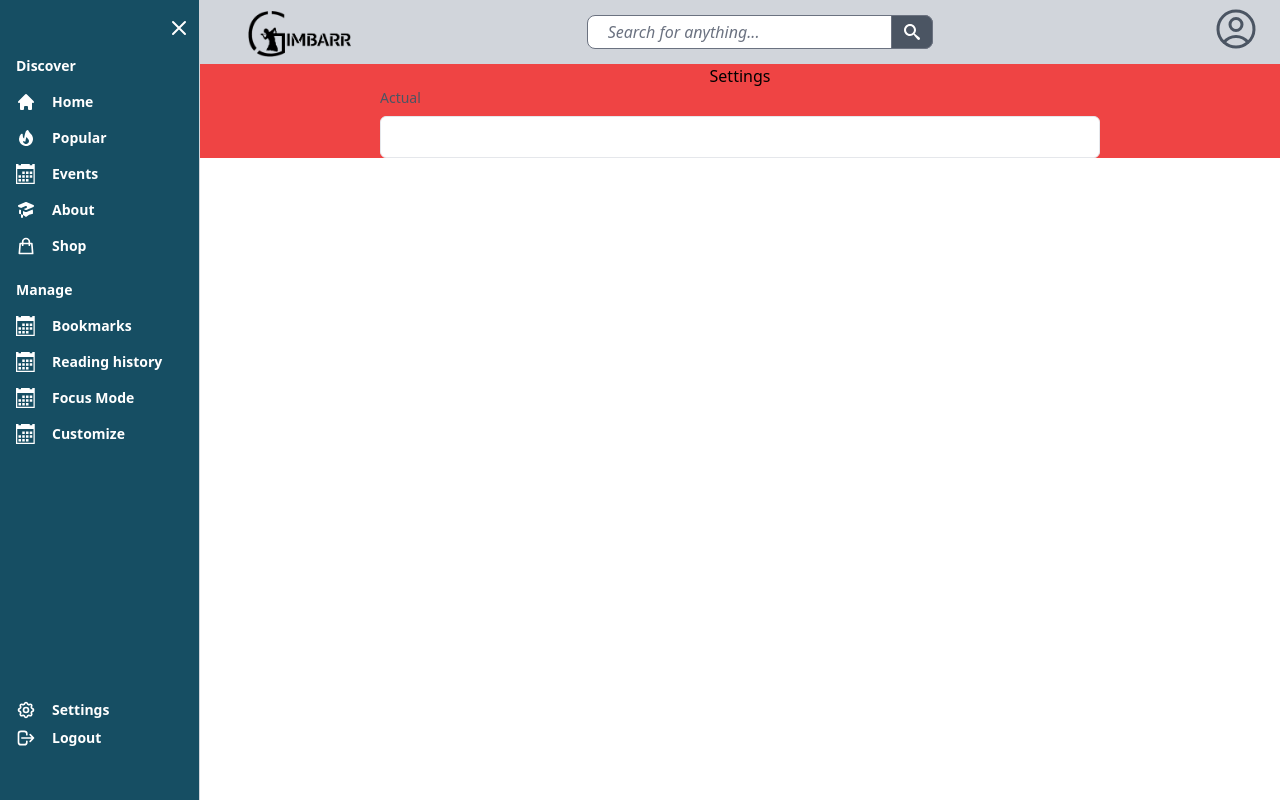
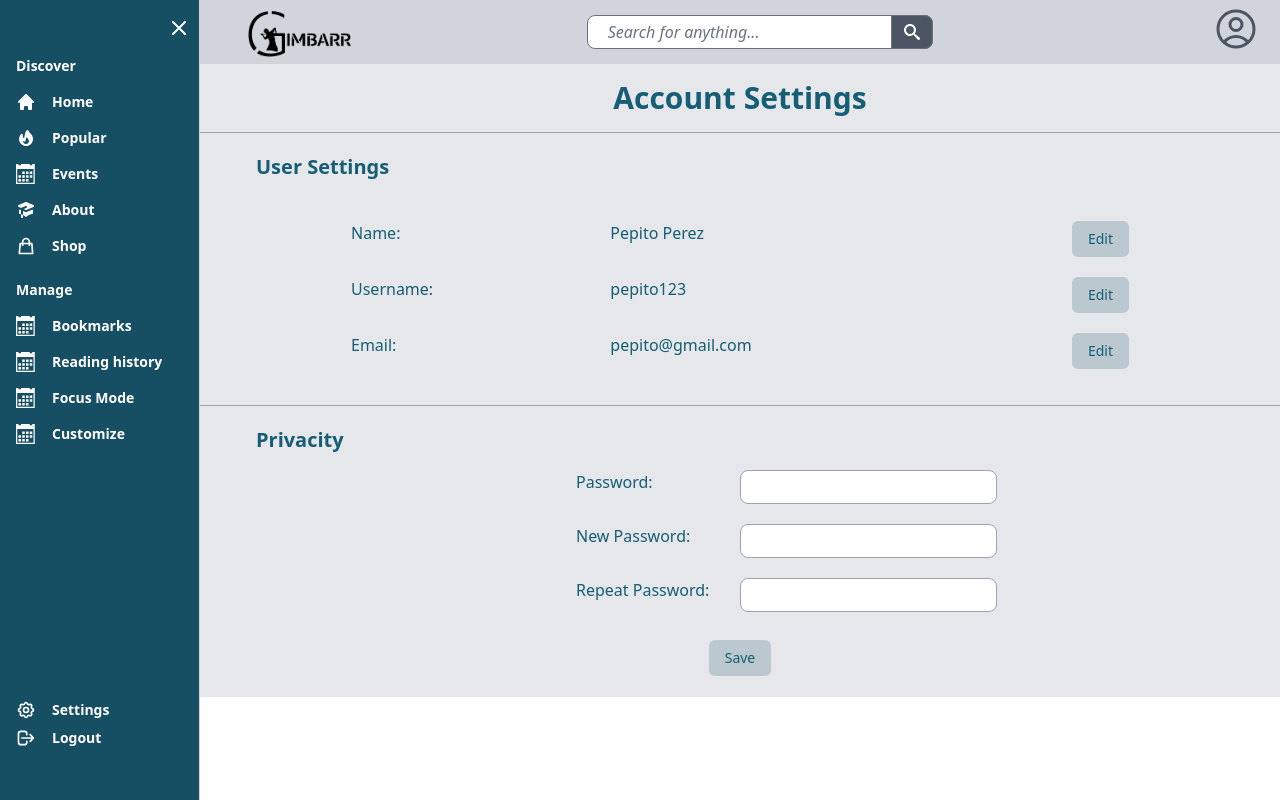
Before and after one commit to jyuly12/gimbarr, a Next.js app in the folder gimbarr-app/: page /account-settings in a window 1280 px wide. Built offline with nearby package versions, Linux system fonts and the light colour scheme.

Commit message:
Add new views

```diff
--- /dev/null
+++ b/gimbarr-app/components/settingsModal.tsx
@@ -0,0 +1,111 @@
+import { Dialog, Transition } from '@headlessui/react'
+import { Fragment, useState } from 'react'
+
+export default function SettingsModal({name}) {
+  let [isOpen, setIsOpen] = useState(false)
+
+  function closeModal() {
+    setIsOpen(false)
+  }
+
+  function openModal() {
+    setIsOpen(true)
+  }
+
+  function upload(){
+    if (name == 'name'){
+      console.log('upload name');
+    };
+    if (name == 'username'){
+      console.log('upload username');
+    };
+    if (name == 'email'){
+      console.log('upload email');
+    };
+
+  }
+
+  return (
+    <>
+      <div className="">
+        <button
+          type="button"
+          onClick={openModal}
+          className="rounded-md bg-opacity-20  bg-cyan-900 px-4 py-2 text-sm font-medium text-cyan-800 hover:bg-opacity-30 focus:outline-none focus-visible:ring-2 focus-visible:ring-white focus-visible:ring-opacity-75"
+        >
+          Edit
+        </button>
+      </div>
+
+      <Transition appear show={isOpen} as={Fragment}>
+        <Dialog as="div" className="relative z-10" onClose={closeModal}>
+          <div className="fixed inset-0 overflow-y-auto">
+            <div className="flex min-h-full items-center justify-center p-4 text-center">
+              <Transition.Child
+                as={Fragment}
+                enter="ease-out duration-300"
+                enterFrom="opacity-0 scale-95"
+                enterTo="opacity-100 scale-100"
+                leave="ease-in duration-200"
+                leaveFrom="opacity-100 scale-100"
+                leaveTo="opacity-0 scale-95"
+              >
+                <Dialog.Panel className="w-full max-w-md transform overflow-hidden rounded-2xl bg-white p-6 text-left align-middle shadow-xl transition-all">
+                  <Dialog.Title
+                    as="h3"
+                    className="text-lg font-medium leading-6 text-gray-900 capitalize"
+                  >
+                    {name}
+                  </Dialog.Title>
+                  { name == 'name' &&
+                    <div className="py-6 grid grid-cols-2 gap-6">
+                      <p>Name: </p>
+                      <input type="text" className='border border-gray-400 rounded-lg px-3 py-1 outline-cyan-700'/>
+                      <p>Last Name:</p>
+                      <input type="text" className='border border-gray-400 rounded-lg px-3 py-1 outline-cyan-700'/>
+                  </div>
+                  }
+
+                  { name == 'username' &&
+                    <div className="py-6 grid grid-cols-2 gap-6">
+                      <p>Username: </p>
+                      <input type="text" className='border border-gray-400 rounded-lg px-3 py-1 outline-cyan-700'/>
+                      {/* <button className='text-gray-700 bord '>
+                        verify
+                      </button> */}
+                    </div>
+                  }
+
+                  {
+                    name == 'email' &&
+                    <div className="py-6 grid grid-cols-2 gap-6">
+                      <p>Email:</p>
+                      <input type="email" className='border border-gray-400 rounded-lg px-3 py-1 outline-cyan-700'/>
+                    </div>
+                  }
+
+                  <div className="mt-4 flex gap-x-5">
+                    <button
+                      type="button"
+                      className="inline-flex justify-center rounded-md border border-transparent bg-blue-100 px-4 py-2 text-sm font-medium text-blue-900 hover:bg-blue-200 focus:outline-none focus-visible:ring-2 focus-visible:ring-blue-500 focus-visible:ring-offset-2"
+                      onClick={closeModal}
+                    >
+                      Cancel
+                    </button>
+                    <button
+                      type='button'
+                      className="inline-flex justify-center rounded-md border border-transparent bg-blue-100 px-4 py-2 text-sm font-medium text-blue-900 hover:bg-blue-200 focus:outline-none focus-visible:ring-2 focus-visible:ring-blue-500 focus-visible:ring-offset-2"
+                      onClick={upload}
+                    >
+                      Upload Changes
+                    </button>
+                  </div>
+                </Dialog.Panel>
+              </Transition.Child>
+            </div>
+          </div>
+        </Dialog>
+      </Transition>
+    </>
+  )
+}
--- a/gimbarr-app/pages/account-settings.tsx
+++ b/gimbarr-app/pages/account-settings.tsx
@@ -1,6 +1,13 @@
 import SlideBar from "../components/slidebar"
 import NavBar from "../components/navBar"
 import Input from "../components/input"
+import SettingsModal from "../components/settingsModal"
+
+const user = [
+    { label: 'Name',          content: 'Pepito Perez',        name: 'name',      },
+    { label: 'Username',      content: 'pepito123',           name: 'username',  },
+    { label: 'Email',         content: 'pepito@gmail.com',    name: 'email',     }
+]
 
 export default function UserSettings(){
     return(
@@ -9,16 +16,49 @@ export default function UserSettings(){
                 <NavBar/>
 
                 {/* Settings */}
-                <div className="w-full h-full bg-red-500 text-center justify-center">
-                    <p>Settings</p>
-                    <div className="w-2/3 mx-auto">
-                        <Input
-                            name="password"
-                            placeholder=""
-                            label="Actual "
-                            type="password"
-                            id="actualPass"
-                        />
+                <div className="w-full h-full bg-gray-200 text-center ">
+                    <h1 className="font-bold text-3xl py-4 text-cyan-800">Account Settings</h1>
+                    <hr className="border-gray-400"/>
+                    {/* User section */}
+                    <div className="my-5 flex flex-col text-cyan-800">
+                        <h2 className="font-bold text-xl self-start ml-14 ">User Settings</h2>
+                        <div className=" w-3/4 gap-y-5 mx-auto grid grid-cols-3  p-4 justify-items-start mt-6 ">
+
+                        {user.map((Item)=> (
+                            <>
+                                <p>{Item.label}:</p>
+                                <p>{Item.content}</p>
+                                <div className="justify-self-end">
+                                    <SettingsModal name={Item.name}  />
+                                </div>
+                            </>
+                        ))}
+
+                        </div>
+                    </div>
+
+                    <hr className="border-gray-400"/>
+
+                    {/* Privacity */}
+                    <div className="my-5 flex flex-col text-cyan-800">
+                        <h2 className="font-bold text-xl self-start ml-14 ">Privacity</h2>
+                        <div className=" w-1/3 gap-y-5 mx-auto p-4 justify-items-start grid grid-cols-2 mb-3">
+                            <p>Password:</p>
+                            <input type="password" className="border border-gray-400 rounded-lg px-3 py-1 outline-cyan-700"/>
+
+                            <p>New Password:</p>
+                            <input type="password" className="border border-gray-400 rounded-lg px-3 py-1 outline-cyan-700" />
+
+                            <p>Repeat Password:</p>
+                            <input type="password" className="border border-gray-400 rounded-lg px-3 py-1 outline-cyan-700" />
+                        </div>
+                        <button className="w-auto rounded-md bg-opacity-20  bg-cyan-900 px-4 py-2 text-sm font-medium text-cyan-800 hover:bg-opacity-30 focus:outline-none focus-visible:ring-2 focus-visible:ring-white focus-visible:ring-opacity-75 self-center">
+                            Save
+                        </button>
+                    </div>
+
+                    <hr />
+                    <div>
 
                     </div>
                 </div>
--- a/gimbarr-app/pages/api/auth.ts
+++ /dev/null
@@ -1,37 +0,0 @@
-import { databaseServiceFactory } from "../../services/databaseService"
-import { authServiceFactory } from "../../services/authService"
-import withSession from "../../lib/session";
-
-const dbService = databaseServiceFactory();
-const authService = authServiceFactory();
-
-export default withSession(async (req, res) => {
-    const ERROR_CREDENTIALS = "Invalid username or password, try again";
-
-    const method = req.method.toLowerCase();
-    const { username, password } = req.body;
-    console.log('credentials', req.body);
-
-    if (method !== "post") {
-        return res.status(405).end(`Method ${req.method} Not Allowed`);
-    }
-
-    try {
-        const userCredentials = await dbService.getUser(username);
-        if (await authService.validate(password, userCredentials.password) === true) {
-            await saveSession({username}, req);
-            console.log('exitoso');
-            res.status(200).json({username});
-
-            return;
-        }
-    } catch (error) {
-        console.log(error);
-    }
-    res.status(403).json({error: ERROR_CREDENTIALS});
-})
-
-async function saveSession(username, request) {
-    request.session.set("user", username);
-    await request.session.save();
-}
--- a/gimbarr-app/pages/api/logout.ts
+++ /dev/null
@@ -1,6 +0,0 @@
-import withSession from "../../lib/session";
-
-export default withSession(async (req, res) => {
-  req.session.destroy();
-  res.redirect('/login');
-});
--- a/gimbarr-app/pages/api/user.ts
+++ /dev/null
@@ -1,19 +0,0 @@
-import withSession from "../../lib/session";
-
-export default withSession(async (req, res) => {
-  const user = req.session.get("user");
-
-  if (user) {
-    // in a real world application you might read the user id from the session and
-    // then do a database request
-    // to get more information on the user if needed
-    res.json({
-      isLoggedIn: true,
-      ...user,
-    });
-  } else {
-    res.json({
-      isLoggedIn: false,
-    });
-  }
-});
--- /dev/null
+++ b/gimbarr-app/pages/myProfile.tsx
@@ -0,0 +1,21 @@
+import SlideBar from "../components/slidebar"
+import NavBar from "../components/navBar"
+
+
+export default function ProfilePanel(){
+    return(
+        <SlideBar>
+            <NavBar/>
+            <div>
+                {/* Profile */}
+                <div className="w-full  bg-red-200">
+
+                </div>
+
+                <div>
+
+                </div>
+            </div>
+        </SlideBar>
+    )
+}
```
